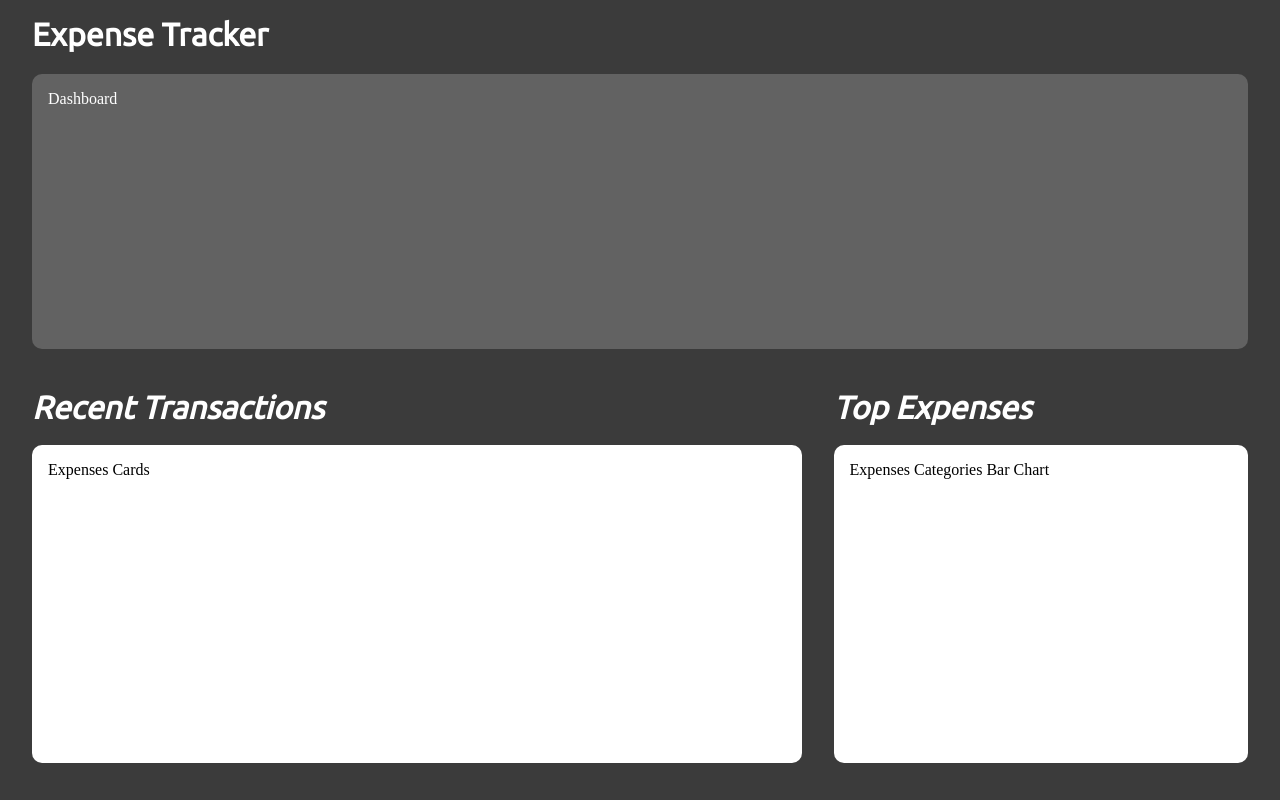
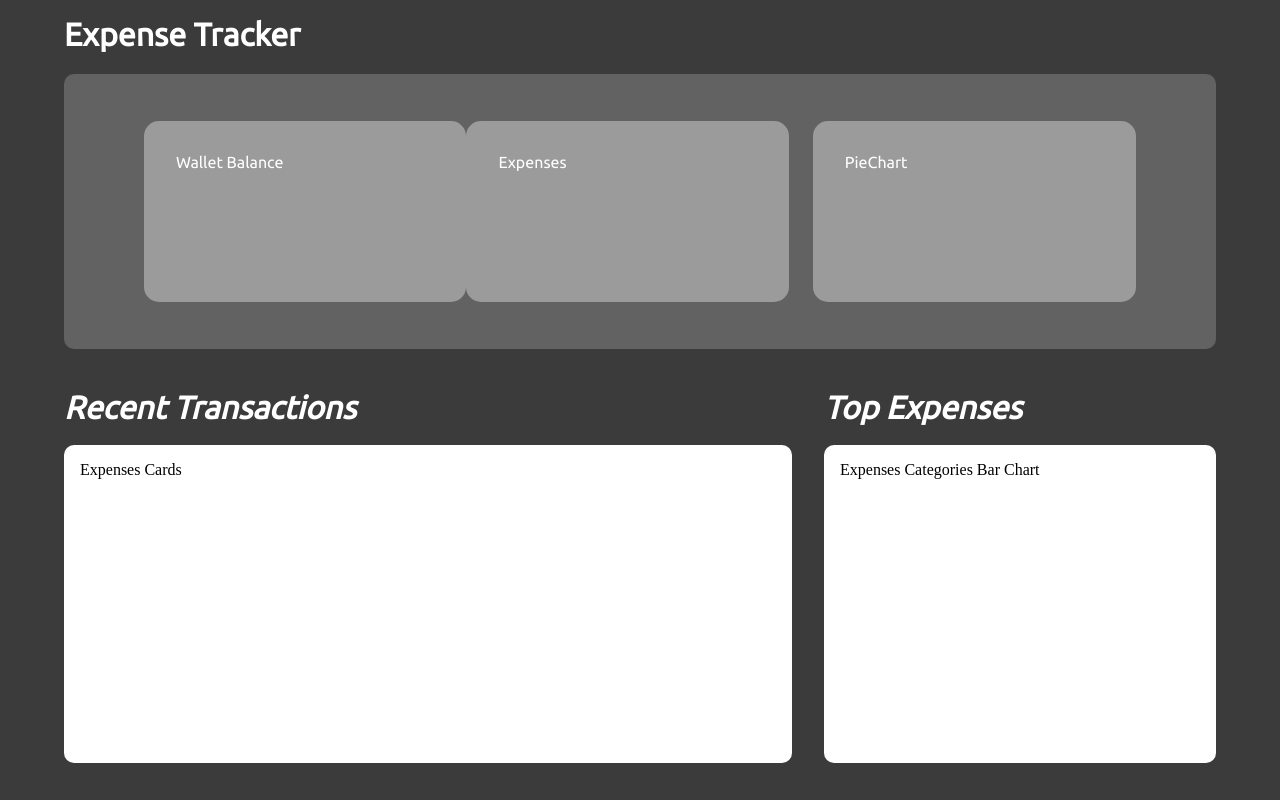
Before and after one commit to rp0777/Expense-Tracker, a React (Vite) app: page / in a window 1280 px wide. Built offline with nearby package versions, Linux system fonts and the light colour scheme.

Commit message:
feat: Implement Dashboard component structure

```diff
--- a/src/components/Dashboard/Dashboard.jsx
+++ b/src/components/Dashboard/Dashboard.jsx
@@ -1,7 +1,19 @@
 import styles from "./Dashboard.module.css";
+import Expenses from "./Expenses/Expenses";
+import PieChart from "./PieChart/PieChart";
+import WalletBalance from "./WalletBalance/WalletBalance";
 
 const Dashboard = () => {
-  return <div className={styles.dashboard}>Dashboard</div>;
+  return (
+    <div className={styles.dashboard}>
+      <div className={styles.walletAndExpenses}>
+        <WalletBalance />
+        <Expenses />
+      </div>
+
+      <PieChart />
+    </div>
+  );
 };
 
 export default Dashboard;
--- a/src/components/Dashboard/Dashboard.module.css
+++ b/src/components/Dashboard/Dashboard.module.css
@@ -1,8 +1,20 @@
 .dashboard {
   height: 35%;
   width: 100%;
+  padding: 1rem 5rem;
   border-radius: 10px;
-  padding: 1rem;
+  display: flex;
+  justify-content: space-between;
+  align-items: center;
+  gap: 1.5rem;
   color: #ffffff;
   background-color: #626262;
 }
+
+.walletAndExpenses {
+  height: 75%;
+  display: flex;
+  justify-content: space-between;
+  align-items: center;
+  width: 65%;
+}
--- /dev/null
+++ b/src/components/Dashboard/Expenses/Expenses.jsx
@@ -0,0 +1,7 @@
+import styles from "./Expenses.module.css";
+
+const Expenses = () => {
+  return <div className={styles.expenses}>Expenses</div>;
+};
+
+export default Expenses;
--- /dev/null
+++ b/src/components/Dashboard/Expenses/Expenses.module.css
@@ -0,0 +1,8 @@
+.expenses {
+  width: 22rem;
+  height: 100%;
+  padding: 2rem;
+  border-radius: 15px;
+  background-color: #9b9b9b;
+  font-family: var(--ubuntu-font-family);
+}
--- /dev/null
+++ b/src/components/Dashboard/PieChart/PieChart.jsx
@@ -0,0 +1,7 @@
+import styles from "./PieChart.module.css";
+
+const PieChart = () => {
+  return <div className={styles.pieChart}>PieChart</div>;
+};
+
+export default PieChart;
--- /dev/null
+++ b/src/components/Dashboard/PieChart/PieChart.module.css
@@ -0,0 +1,8 @@
+.pieChart {
+  width: 22rem;
+  height: 75%;
+  padding: 2rem;
+  border-radius: 15px;
+  background-color: #9b9b9b;
+  font-family: var(--ubuntu-font-family);
+}
--- /dev/null
+++ b/src/components/Dashboard/WalletBalance/WalletBalance.jsx
@@ -0,0 +1,7 @@
+import styles from "./WalletBalance.module.css";
+
+const WalletBalance = () => {
+  return <div className={styles.walletBalance}>Wallet Balance</div>;
+};
+
+export default WalletBalance;
--- /dev/null
+++ b/src/components/Dashboard/WalletBalance/WalletBalance.module.css
@@ -0,0 +1,8 @@
+.walletBalance {
+  width: 22rem;
+  height: 100%;
+  padding: 2rem;
+  border-radius: 15px;
+  background-color: #9b9b9b;
+  font-family: var(--ubuntu-font-family);
+}
--- a/src/components/Home/Home.module.css
+++ b/src/components/Home/Home.module.css
@@ -1,7 +1,7 @@
 .home {
   width: 100vw;
   height: 100vh;
-  padding: 1rem 2rem 0 2rem;
+  padding: 1rem 4rem 0 4rem;
   display: flex;
   flex-direction: column;
   justify-content: center;
@@ -15,7 +15,7 @@
   color: #ffffff;
   position: absolute;
   top: 1rem;
-  left: 2rem;
+  left: 4rem;
 }
 
 .transactionsAndExpenses {
```
